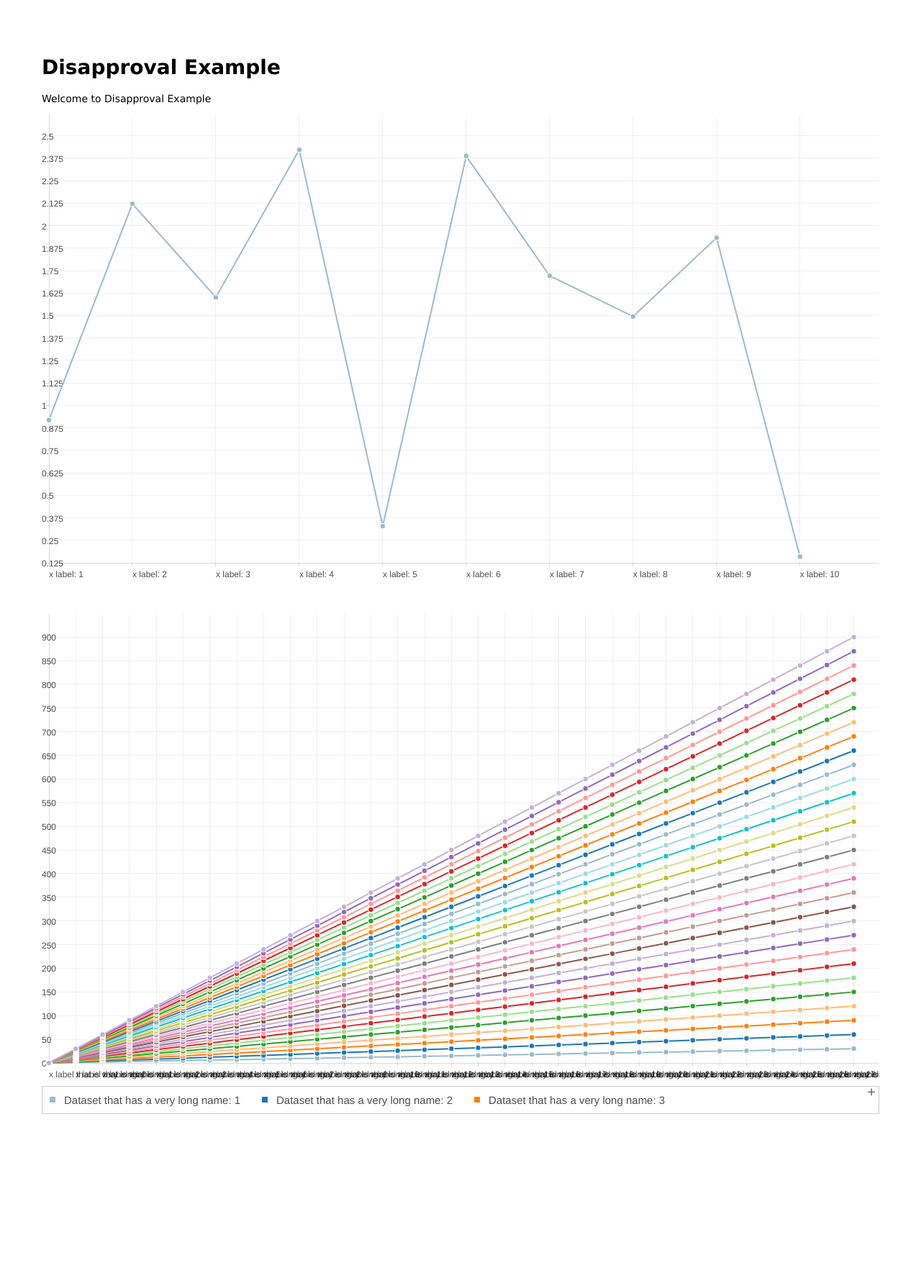
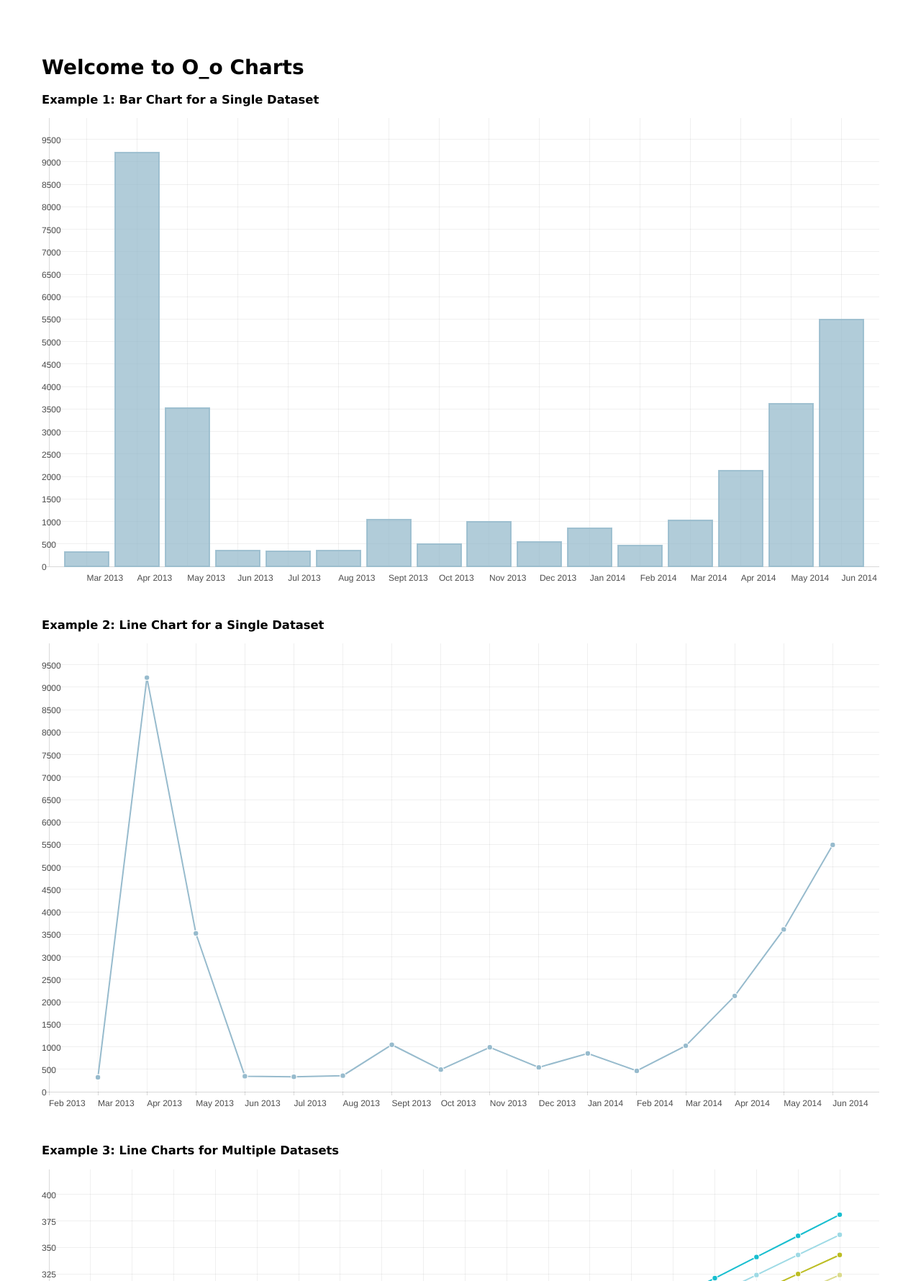
Before and after one commit to 204NoContent/disapproval, a Node server app: page / in a window 1280 px wide. Shown: the top 1780 px of the page at 72% size. Before the commit the page ends 1548 px from the top, so only its background shows below. Run offline with Node 20, Linux system fonts and the light colour scheme.

Commit message:
cleaned up example and added docs

```diff
--- a/example/public/javascripts/disapproval.js
+++ b/example/public/javascripts/disapproval.js
@@ -1001,24 +1001,24 @@
   var color_palette_20 = [
     '151,187,205',
     '31,119,180',
+    '255,187,120',
     '255,127,14',
-    '255,187,120',
+    '152,223,138',
     '44,160,44',
-    '152,223,138',
+    '255,152,150',
     '214,39,40',
-    '255,152,150',
+    '197,176,213',
     '148,103,189',
-    '197,176,213',
+    '196,156,148',
     '140,86,75',
-    '196,156,148',
+    '247,182,210',
     '227,119,194',
-    '247,182,210',
+    '199,199,199',
     '127,127,127',
-    '199,199,199',
+    '219,219,141',
     '188,189,34',
-    '219,219,141',
-    '23,190,207',
-    '158,218,229'
+    '158,218,229',
+    '23,190,207'
   ];
 
   var globalOptions = {
@@ -1598,42 +1598,78 @@
       return y * this.canvas.main.height / (this.bounds.y_max - this.bounds.y_min);
     },
 
+    // Chart options
+    // chart type for single datasets, possible values 'bar' or 'line'
     type: 'bar',
 
+    // aspect ratio of the chart area excluding legends but including labels
+    // aspectRatio is a number representing the width / height
     aspectRatio: 16 / 9,
 
+    // These parameters represent added padding after the last data point
+    // They are in units of steps, which is the distance between original
+    // tick marks, given that no ticks have been removed to account for
+    // overlapping labels
     stepsToExtendYAxis: 0.95,
     stepsToExtendXAxis: 0.95,
 
+    // Show the grid line in the main chart area
+    gridShowLines: true,
+    // Width grid lines is px
+    gridStrokeWidth: 1,
+    // Color of grid lines
     gridStrokeColor: "rgba(0,0,0,0.06)",
-    gridStrokeWidth: 1,
-    gridShowLines: true,
-
+
+    // Color of axes
     axesStrokeColor: "rgba(0,0,0,0.15)",
+    // Width of axes in px
     axesStrokeWidth: 1,
+    // CSS Font family of axes' labels
     axesFontFamily: "'Helvetica Neue', 'Helvetica', 'Arial', sans-serif",
+    // Font size of axes' labels
     axesFontSize: 12,
+    // Font color of axes' labels
     axesFontColor: "rgba(0,0,0,0.7)",
+    // Always display x = 0 ?
     xAxisLowerBoundIsZero: false,
+    // Always display y = 0 ?
     yAxisLowerBoundIsZero: false,
 
+    // Line chart options
+    // The radius of each point in px
     pointRadius: 3.8,
+    // The border around each point, width in px
     pointStrokeWidth: 1.2,
-
+    // The line width of each line in px
     lineStrokeWidth: 2,
 
+    // Bar chart options
+    // The border around each bar, width in px
     barStrokeWidth: 2,
+    // The empty space between each bar, in unit of the horizontal distance
+    // between the centers of adjacent bars
     barSpacing: 0.1,
 
+    // Tooltip Options
+    // Displacement of tooltip window from highlighted points in px
     tooltipOffset: 10,
+    // CSS font family of tooltip text
     tooltipFontFamily: "'Helvetica Neue', 'Helvetica', 'Arial', sans-serif",
+    // Color of tooltip text
     tooltipFontColor: "rgba(255,255,255,1)",
+    // Font size of tooltip text in px
     tooltipFontSize: 15,
+    // Font weight of tooltip text
     tooltipFontWeight: 'lighter',
+    // Letter spacing of tooltip text
     tooltipLetterSpacing: 1.8,
 
+    // Legend Options
+    // Font family of legend text
     legendFontFamily: "'Helvetica Neue', 'Helvetica', 'Arial', sans-serif",
+    // Color of legend text
     legendFontColor: "rgba(0,0,0,0.7)",
+    // Font size of legend text in px
     legendFontSize: 15
   });
 
--- a/example/public/javascripts/example.js
+++ b/example/public/javascripts/example.js
@@ -1,134 +1,70 @@
 $(document).ready(function () {
-  // fake some data
-  // var data = {
-    // labels: _.map(_.range(0, 11), function (i) {
-    //   return {
-    //     x: i,
-    //     label: 'x label: ' + i
-    //   };
-    // }),
-  //   datasets: _.map(_.range(1, 11), function (i) {
-  //     if (i == 0) {
-  //       return {
-  //         name: 'Dataset ' + i,
-  //         x: _.range(0, 10 + 1),
-  //         y: _.map(_.range(0, 10 + 1), function () { return 0; }),
-  //         tooltip: _.map(_.range(0, 10 + 1), function () {
-  //           return 'Line ' + i;
-  //         })
-  //       };
-  //     } else {
-  //       return {
-  //         name: 'Dataset ' + i,
-  //         x: _.range(0, 10 + 1),
-  //         y: _.range(0, 10 * (i + 1) + 10, i),
-  //         tooltip: _.map(_.range(0, 10 * (i + 1) + 10, i), function () {
-  //           return 'Line ' + i;
-  //         })
-  //       };
-  //     }
-  //   })
-  // };
-
-  // var random_dataset = {
-  //   labels: _.map(_.range(-30, 30 + 1), function (i) {
-  //     return {
-  //       x: i,
-  //       label: 'x label: ' + i
-  //     };
-  //   }),
-  //   datasets: [{
-  //     name: 'Dataset 1',
-  //     x: _.map(_.range(1, 10 + 1), function (i) { return -5 + i + Math.random(); }),
-  //     y: _.map(_.range(0, 9 + 1), function () { return 3 * Math.random() - 1.5; }),
-  //     tooltip: []
-  //   }, {
-  //     name: 'Dataset 2',
-  //     x: _.map(_.range(1, 10 + 1), function (i) { return i + Math.random(); }),
-  //     y: _.map(_.range(0, 9 + 1), function () { return 3 * Math.random(); }),
-  //     tooltip: []
-  //   }, {
-  //     name: 'Dataset 3',
-  //     x: _.map(_.range(1, 10 + 1), function (i) { return -2 + i + Math.random(); }),
-  //     y: _.map(_.range(0, 9 + 1), function () { return 3 * Math.random(); }),
-  //     tooltip: []
-  //   }]
-  // }
-
-  var single_dataset_data = {
-    labels: _.map(_.range(0, 12 + 1), function (i) {
-      return {
-        x: i,
-        label: 'x label: ' + i
-      };
-    }),
+  // fake data for a single dataset
+  var data = {
+    labels: [
+       { x: 0,  label: 'Feb 2013'  },
+       { x: 1,  label: 'Mar 2013'  },
+       { x: 2,  label: 'Apr 2013'  },
+       { x: 3,  label: 'May 2013'  },
+       { x: 4,  label: 'Jun 2013'  },
+       { x: 5,  label: 'Jul 2013'  },
+       { x: 6,  label: 'Aug 2013'  },
+       { x: 7,  label: 'Sept 2013' },
+       { x: 8,  label: 'Oct 2013'  },
+       { x: 9,  label: 'Nov 2013'  },
+       { x: 10, label: 'Dec 2013'  },
+       { x: 11, label: 'Jan 2014'  },
+       { x: 12, label: 'Feb 2014'  },
+       { x: 13, label: 'Mar 2014'  },
+       { x: 14, label: 'Apr 2014'  },
+       { x: 15, label: 'May 2014'  },
+       { x: 16, label: 'Jun 2014'  },
+       { x: 17, label: 'Jul 2014'  }
+    ],
     datasets: [{
       name: 'Single Dataset',
-      x: _.range(1, 10 + 1),
-      y: _.map(_.range(0, 9 + 1), function () { return 3 * Math.random(); }),
-      tooltip: []
+      x: [1, 2, 3, 4, 5, 6, 7, 8, 9, 10, 11, 12, 13, 14, 15, 16],
+      y: [320, 9213, 3523, 346, 332, 358, 1045, 493, 989, 542, 853, 465, 1023, 2132, 3612, 5493],
+      tooltip: ['Demo Day', 'TechCrunch Bump', 'Wearing off of Novelty', 'Trough of Sorrow', 'Trough of Sorrow', 'Trough of Sorrow', 'Wiggles of False Hope', 'Wiggles of False Hope', 'Wiggles of False Hope', 'Wiggles of False Hope', 'Wiggles of False Hope', 'Wiggles of False Hope', 'Product Market Fit', 'Growth', 'Growth', 'Growth']
     }]
   }
 
-  O_o.setGlobalOptions({ alignRightPoint: true, alignLeftAxes: true })
+  // set global options so that the all left axes are aligned
+  O_o.setGlobalOptions({ leftAxesAreAligned: true })
 
-  $('<div>', { id: 'chart-container' }).css('margin-bottom', 40).appendTo('body');
-  // make a new chart
-  var chart = new O_o.Chart(single_dataset_data, {
-    container: '#chart-container',
+  // make a default chart
+  var chart  = new O_o.Chart(data, { container: '#chart-container' });
+
+  // line chart of the same data
+  var chart2 = new O_o.Chart(data, {
+    container: '#chart-container-2',
     type: 'line',
-    x_axis_lower_bound_zero: true,
-    y_axis_lower_bound_zero: true
+    xAxisLowerBoundIsZero: true,
+    yAxisLowerBoundIsZero: true
   });
 
-  resetChart = function () {
-    single_dataset_data = {
-      labels: _.map(_.range(0, 12 + 1), function (i) {
-        return {
-          x: i,
-          label: 'x label: ' + i
-        };
-      }),
-      datasets: [{
-        name: 'Single Dataset',
-        x: _.range(1, 10 + 1),
-        y: _.map(_.range(0, 9 + 1), function () { return 3 * Math.random(); }),
-        tooltip: []
-      }]
-    }
-    chart.reset(single_dataset_data)
-  }
-
-  var data2 = {
-    labels: _.map(_.range(-1, 32), function (i) {
+  // fake data for multiple datasets
+  var otherData = {
+    labels: _.map(_.range(-1, 22), function (i) {
       return {
         x: i,
         label: 'x label that is very long: ' + i
       };
     }),
-    datasets: _.map(_.range(1, 31), function (i) {
-      if (i == 0) {
-        return {
-          name: 'Dataset that has a very long name: ' + i,
-          x: _.range(0, 30 + 1),
-          y: _.map(_.range(0, 30 + 1), function () { return 0; }),
-          tooltip: _.map(_.range(0, 30 + 1), function () {
-            return 'Line that has a ridiculously long name and really should be shortened don\'t you think ' + i;
-          })
-        };
-      } else {
-        return {
-          name: 'Dataset that has a very long name: ' + i,
-          x: _.range(0, 30 + 1),
-          y: _.range(0, 30 * (i + 1) + 30, i),
-          tooltip: _.map(_.range(0, 30 * (i + 1) + 30, i), function () {
-            return 'Line that has a ridiculously long name and really should be shortened don\'t you think ' + i;
-          })
-        };
-      }
+    datasets: _.map(_.range(1, 21), function (i) {
+      return {
+        name: 'Dataset with a long name and slope of ' + i,
+        x: _.range(1, 21),
+        y: _.range(1, 20 * (i + 1), i),
+        tooltip: _.map(_.range(1, 20 * (i + 1), i), function () {
+          return 'Line that has a ridiculously long tooltip and really should be shortened with slope of ' + i;
+        })
+      };
     })
   };
 
-  $('<div>', { id: 'chart-container-2' }).css('margin-bottom', 40).appendTo('body');
-  var chart2 = new O_o.Chart(data2, { container: '#chart-container-2' });
+  var chart3 = new O_o.Chart(otherData, {
+    container: '#chart-container-3'
+  });
+
 });
--- a/example/routes/index.js
+++ b/example/routes/index.js
@@ -3,7 +3,7 @@ var router = express.Router();
 
 /* GET home page. */
 router.get('/', function(req, res) {
-  res.render('index', { title: 'Disapproval Example' });
+  res.render('index', { title: 'Welcome to O_o Charts' });
 });
 
 module.exports = router;
--- a/example/views/index.ejs
+++ b/example/views/index.ejs
@@ -10,6 +10,11 @@
   </head>
   <body>
     <h1><%= title %></h1>
-    <p>Welcome to <%= title %></p>
+    <h3>Example 1: Bar Chart for a Single Dataset</h3>
+    <div id='chart-container' style='margin-bottom: 40px'></div>
+    <h3>Example 2: Line Chart for a Single Dataset</h3>
+    <div id='chart-container-2' style='margin-bottom: 40px'></div>
+    <h3>Example 3: Line Charts for Multiple Datasets</h3>
+    <div id='chart-container-3' style='margin-bottom: 40px'></div>
   </body>
 </html>
```
Also changed, not shown: README.md.
